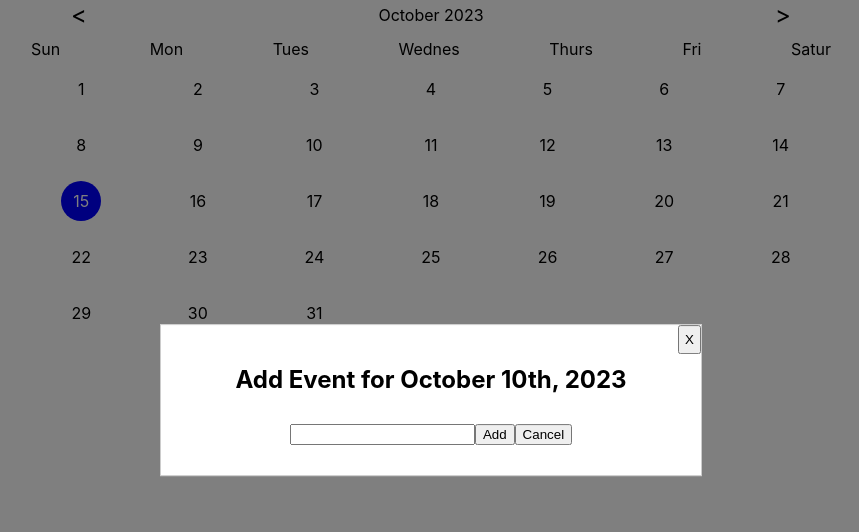
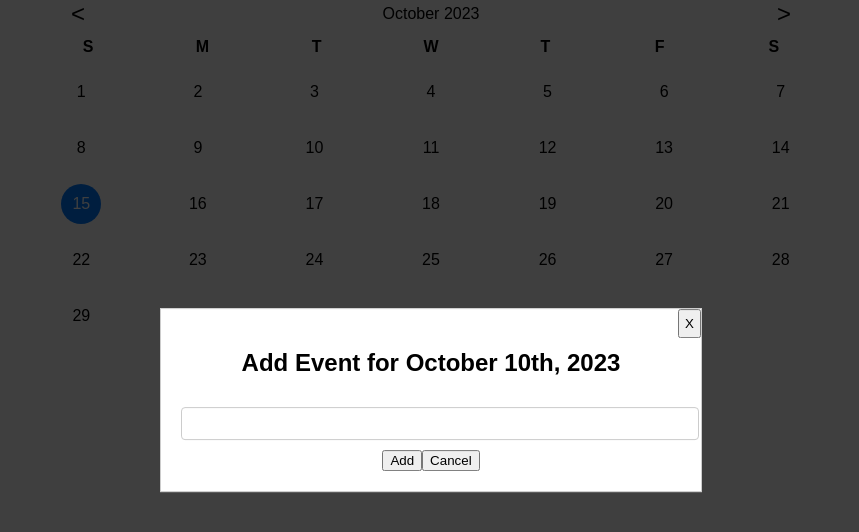
Before and after one commit to a-saven/calendar, a React (Create React App) app: page / in a window 1280 px wide. Both pictures are taken after a click on the element "10". Shown: the top 532 px of the page, without its empty margins (209-1068 px from the left). Built offline with nearby package versions, Linux system fonts and the light colour scheme.

Commit message:
Animation

```diff
--- a/package.json
+++ b/package.json
@@ -11,6 +11,7 @@
     "@types/react": "^18.0.0",
     "@types/react-dom": "^18.0.0",
     "date-fns": "^2.30.0",
+    "framer-motion": "^10.16.4",
     "react": "^18.2.0",
     "react-dom": "^18.2.0",
     "react-scripts": "5.0.1",
@@ -20,7 +21,7 @@
   "scripts": {
     "start": "react-scripts start",
     "build": "react-scripts build",
-    "test": "react-scripts test",
+    "test": "react-scripts test --detectOpenHandles --watchAll",
     "eject": "react-scripts eject"
   },
   "eslintConfig": {
--- a/src/components/Calendar.css
+++ b/src/components/Calendar.css
@@ -1,3 +1,49 @@
+/* General Styling */
+body {
+  font-family: "Arial", sans-serif;
+}
+
+/* Calendar Wrapper */
+.calendar-wrapper {
+  display: flex;
+  flex-direction: column;
+  align-items: center;
+  margin: auto;
+}
+
+/* Navigation Area */
+.nav-area {
+  display: flex;
+  align-items: center;
+  justify-content: space-between;
+  margin-bottom: 16px;
+  width: 100%;
+  max-width: 800px;
+}
+
+.nav-button {
+  font-size: 24px;
+  margin: 0 2.5rem;
+  cursor: pointer;
+  transition: color 0.3s;
+}
+
+.nav-button:hover {
+  color: #007bff;
+}
+
+/* Calendar Header */
+.calendar-header {
+  display: grid;
+  grid-template-columns: repeat(7, 1fr);
+  width: 100%;
+  max-width: 800px;
+  margin-bottom: 16px;
+  text-align: center;
+  font-weight: 600;
+}
+
+/* Calendar Container */
 .calendar-container {
   display: grid;
   grid-template-columns: repeat(7, 1fr);
@@ -15,32 +61,25 @@
   justify-content: center;
   text-align: center;
   align-items: center;
-  border-radius: 50%; /* Makes it a circle */
+  border-radius: 50%;
+  transition: background-color 0.3s, color 0.3s;
+}
+
+.calendar-day:hover {
+  background-color: rgba(0, 0, 0, 0.1);
+}
+
+.today {
+  background-color: #007bff;
+  color: white;
 }
 
 .event {
-  background-color: yellow;
+  background-color: #ffc107;
 }
 
-.calendar-wrapper {
-  display: flex;
-  flex-direction: column;
-  align-items: center;
-  margin: auto;
-}
-
-.calendar-header {
-  display: flex;
-  align-items: center;
-  justify-content: space-between;
-  justify-items: center;
-  width: 100%;
-  max-width: 800px;
-  margin-bottom: 10px;
-}
-
-.today {
-  background-color: blue;
+.today-event {
+  background-color: #28a745;
   color: white;
 }
 
@@ -95,6 +134,10 @@
 input[type="text"] {
   margin-top: 10px;
   margin-bottom: 10px;
+  padding: 8px;
+  width: 100%;
+  border: 1px solid #ccc;
+  border-radius: 4px;
 }
 
 .today-event {
@@ -104,7 +147,7 @@ input[type="text"] {
 
 @media screen and (max-width: 600px) {
   .modal {
-    width: 80%;
+    width: 90%;
     min-width: 200px;
   }
   .calendar-container {
--- a/src/components/Calendar.tsx
+++ b/src/components/Calendar.tsx
@@ -1,6 +1,7 @@
 import { useState } from "react";
 import { format, startOfMonth, endOfMonth, eachDayOfInterval, addMonths, subMonths, isToday, getDay } from "date-fns";
 import "./Calendar.css";
+import { motion, AnimatePresence } from "framer-motion";
 
 interface Event {
   date: Date;
@@ -53,7 +54,7 @@ const Calendar = () => {
         </span>
       </div>
       <div className="calendar-header">
-        {["Sun", "Mon", "Tues", "Wednes", "Thurs", "Fri", "Satur"].map((day) => (
+        {["S", "M", "T", "W", "T", "F", "S"].map((day) => (
           <div key={day}>{day}</div>
         ))}
       </div>
@@ -61,24 +62,34 @@ const Calendar = () => {
         {Array.from({ length: getDay(start) }).map((_, idx) => (
           <div key={`empty-start-${idx}`} className="calendar-day empty"></div>
         ))}
-
         {days.map((day) => (
-          <div
+          <motion.div
             key={day.toString()}
             className={`calendar-day ${getDayClass(day)}`}
             onClick={() => {
               setSelectedDate(day);
               setShowModal(true);
             }}
+            initial={{ opacity: 0, y: -10 }}
+            animate={{ opacity: 1, y: 0 }}
+            exit={{ opacity: 0, y: 10 }}
           >
             {format(day, "d")}
-          </div>
+          </motion.div>
         ))}
         {Array.from({ length: 6 - getDay(end) }).map((_, idx) => (
           <div key={`empty-end-${idx}`} className="calendar-day emty"></div>
         ))}
       </div>
+      <AnimatePresence>
         {showModal && (
+          <motion.div
+            className="overlay"
+            initial={{ opacity: 0 }}
+            animate={{ opacity: 1 }}
+            exit={{ opacity: 0 }}
+            onClick={() => setShowModal(false)}
+          >
             <div className="overlay" onClick={() => setShowModal(false)}>
               <div
                 className="modal"
@@ -93,7 +104,9 @@ const Calendar = () => {
                 <button onClick={() => setShowModal(false)}>Cancel</button>
               </div>
             </div>
+          </motion.div>
         )}
+      </AnimatePresence>
     </div>
   );
 };
```
Also changed, not shown: 1 other file (tests, documents, lock files or other folders). Lines whose indentation alone changed are shown as unchanged.
